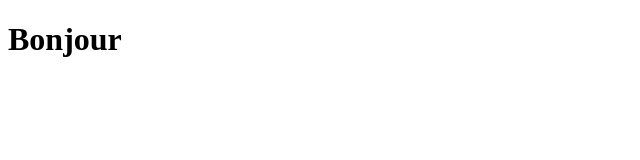
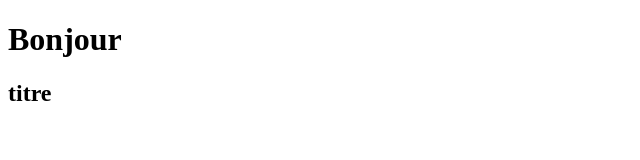
Before and after one commit to mohamed24ikleetgg5t5h6h/ex, a plain HTML site: page index.html in a window 1280 px wide. Shown: the full height of the page, 0-640 px from the left. Drawn offline with Linux system fonts and the light colour scheme.

Commit message:
index.html modifier : ajoute titre h2

```diff
--- a/index.html
+++ b/index.html
@@ -8,5 +8,6 @@
   </head>
   <body>
     <h1>Bonjour</h1>
+    <h2>titre</h2>
   </body>
 </html>
```
Also changed, not shown: style.css (added).
